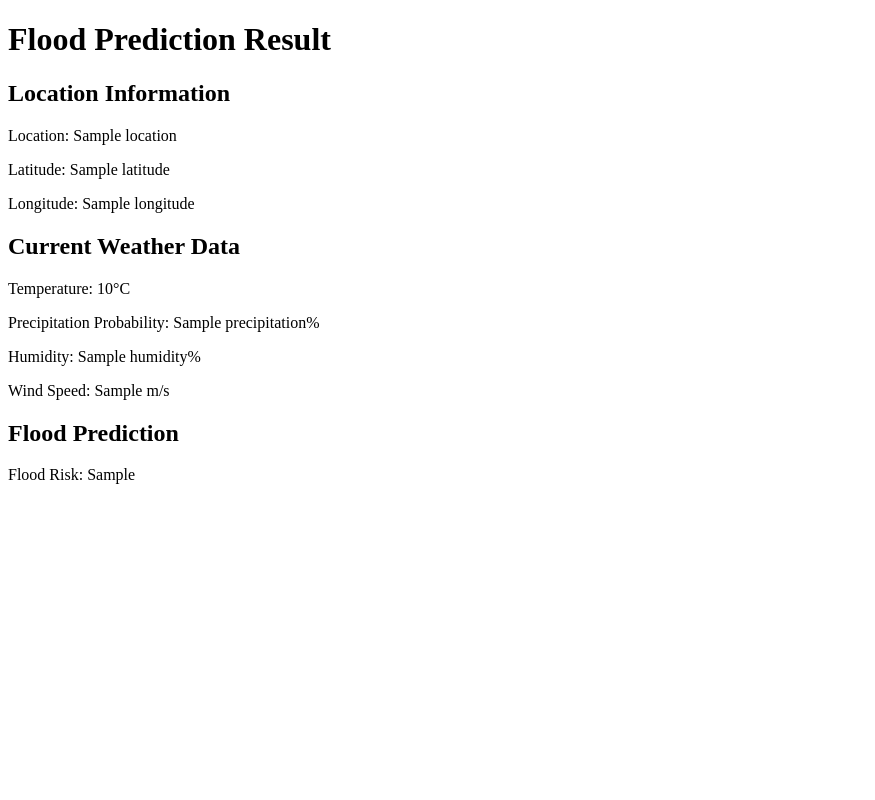
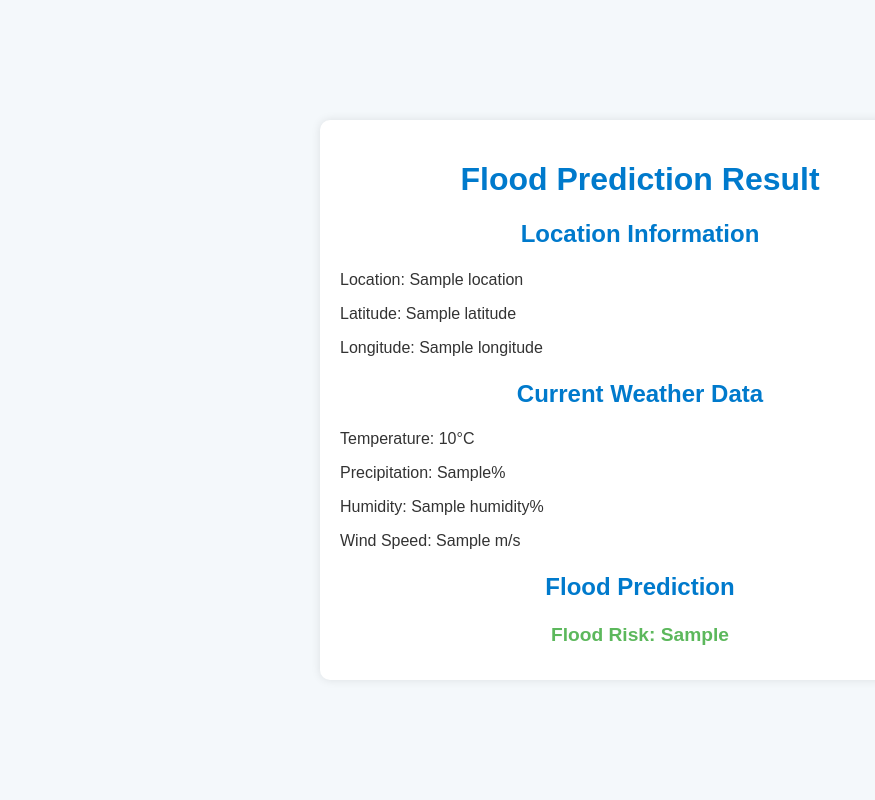
Before and after one commit to siamanna/disasterdetect, a Flask app: template templates/result.html in a window 1280 px wide. Shown: the whole page, without its empty margins (0-875 px from the left). Run offline with Flask 2, Linux system fonts and the light colour scheme; the template is opened without the code that fills it: most values are stand-ins (such as "Sample title", 1, 10 or a date in 2020).

Commit message:
some changes

```diff
--- a/static/style.css
+++ b/static/style.css
@@ -1,77 +1,54 @@
-/* Reset and base styling */
-* {
-    box-sizing: border-box;
+/* static/style.css */
+
+/* General body styling */
+body {
+    font-family: Arial, sans-serif;
+    background-color: #f4f8fb;
+    color: #333;
     margin: 0;
     padding: 0;
-    font-family: Arial, sans-serif;
-}
-
-body {
-    background-color: #f2f2f2;
-    color: #333;
     display: flex;
     flex-direction: column;
     align-items: center;
-    justify-content: flex-start;
+    justify-content: center;
     min-height: 100vh;
-    padding-top: 20px;
 }
 
-/* Header styling */
-h1 {
-    font-size: 2.5rem;
-    color: #444;
-    margin-bottom: 20px;
+/* Container styling for result content */
+.container {
+    width: 80%;
+    max-width: 600px;
+    background-color: #fff;
+    padding: 20px;
+    margin: 20px;
+    border-radius: 10px;
+    box-shadow: 0 0 10px rgba(0, 0, 0, 0.1);
+}
+
+/* Header styles */
+h1, h2 {
+    color: #007acc;
     text-align: center;
 }
 
-/* Main container styling */
-.container {
-    background: #fff;
-    border-radius: 10px;
-    box-shadow: 0 4px 8px rgba(0, 0, 0, 0.1);
-    padding: 20px 40px;
-    max-width: 500px;
-    width: 100%;
-    margin-bottom: 20px;
+/* Information paragraph styles */
+p {
+    font-size: 1em;
+    line-height: 1.5;
+    margin: 10px 0;
 }
 
-/* Section styling */
-h2 {
-    font-size: 1.5rem;
-    color: #333;
-    margin-top: 20px;
-    margin-bottom: 10px;
-    border-bottom: 2px solid #eee;
-    padding-bottom: 5px;
-}
-
-p {
-    margin: 10px 0;
-    font-size: 1rem;
-    line-height: 1.6;
-}
-
-/* Styling for error message */
-.error-message {
+/* Error message styling */
+.error {
     color: #d9534f;
     font-weight: bold;
 }
 
-/* Button styling */
-button {
-    display: inline-block;
-    padding: 10px 20px;
-    background-color: #5bc0de;
-    color: #fff;
-    border: none;
-    border-radius: 5px;
-    font-size: 1rem;
-    cursor: pointer;
-    margin-top: 20px;
-    transition: background-color 0.3s ease;
+/* Flood risk styling */
+.flood-risk {
+    font-size: 1.2em;
+    font-weight: bold;
+    text-align: center;
 }
-
-button:hover {
-    background-color: #31b0d5;
-}
+.low-risk { color: #5cb85c; }
+.high-risk { color: #d9534f; }
--- a/templates/result.html
+++ b/templates/result.html
@@ -3,25 +3,31 @@
 <head>
     <meta charset="UTF-8">
     <title>Flood Prediction Result</title>
+    <link rel="stylesheet" type="text/css" href="{{ url_for('static', filename='style.css') }}">
 </head>
 <body>
+    <div class="container">
         <h1>Flood Prediction Result</h1>
+
         <h2>Location Information</h2>
         <p>Location: {{ location }}</p>
         <p>Latitude: {{ latitude }}</p>
         <p>Longitude: {{ longitude }}</p>
 
         <h2>Current Weather Data</h2>
-    {% if temperature != "N/A" %}
-        <p>Temperature: {{ temperature }}°C</p>
-        <p>Precipitation Probability: {{ precipitation }}%</p>
-        <p>Humidity: {{ humidity }}%</p>
-        <p>Wind Speed: {{ wind_speed }} m/s</p>
+        {% if weather_data %}
+            <p>Temperature: {{ weather_data['temperature'] }}°C</p>
+            <p>Precipitation: {{ weather_data['precipitationProbability'] }}%</p>
+            <p>Humidity: {{ weather_data['humidity'] }}%</p>
+            <p>Wind Speed: {{ weather_data['windSpeed'] }} m/s</p>
         {% else %}
-        <p>Error: Could not retrieve weather data</p>
+            <p class="error">Error: Could not retrieve weather data</p>
         {% endif %}
 
         <h2>Flood Prediction</h2>
-    <p>Flood Risk: {{ flood_risk }}</p>
+        <p class="flood-risk {% if flood_risk == 'High' %}high-risk{% else %}low-risk{% endif %}">
+            Flood Risk: {{ flood_risk }}
+        </p>
+    </div>
 </body>
 </html>
```
Also changed, not shown: 1 other file. Lines whose indentation alone changed are shown as unchanged.
